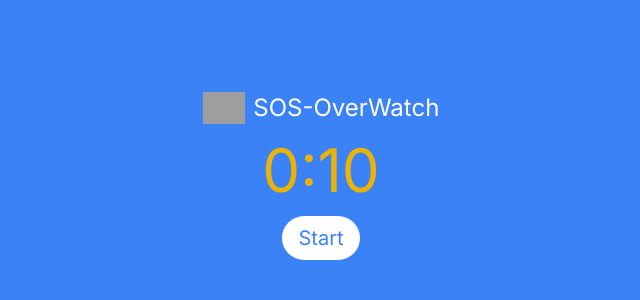
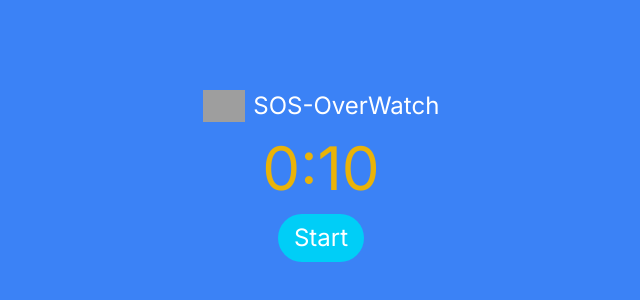
Before and after one commit to ewanbrinkman/stormhacks-2024, a Next.js app: page / in a window 1280 px wide. Shown: the part 224-524 px from the top of the page, without its empty margins (319-959 px from the left). Built offline with nearby package versions, Linux system fonts and the light colour scheme; grey boxes are pictures that could not be loaded.

Commit message:
feat: add custom button component

```diff
--- /dev/null
+++ b/src/app/components/Button.tsx
@@ -0,0 +1,29 @@
+import React from 'react';
+import ButtonProps from '@typings/ButtonProps';
+import Link from 'next/link';
+
+const Button: React.FC<ButtonProps> = (props: ButtonProps) => {
+    const baseClassName: string =
+        'pointer-events-auto text-white bg-second-color-normal py-2 px-4 transition duration-300 ease-in-out hover:bg-second-color-dark focus:bg-second-color-dark text-2xl rounded-3xl';
+
+    return props.href ? (
+        <Link
+            href={props.href}
+            className={`${baseClassName} ${props.className}`}
+            onClick={props.onClick}
+            style={props.style}
+        >
+            {props.children}
+        </Link>
+    ) : (
+        <button
+            className={`${baseClassName} ${props.className}`}
+            onClick={props.onClick}
+            style={props.style}
+        >
+            {props.children}
+        </button>
+    );
+};
+
+export default Button;
--- a/src/app/page.tsx
+++ b/src/app/page.tsx
@@ -2,6 +2,7 @@
 
 import React, { useState, useEffect } from 'react';
 import config from '@assets/config.json';
+import Button from "@components/Button";
 
 export default function Home() {
   const [timeLeft, setTimeLeft] = useState(10);
@@ -88,12 +89,15 @@ export default function Home() {
               </button>
             </div>
           )}
-          <button
+          {/* <button
             onClick={startTimer}
             className="bg-white text-blue-500 px-4 py-2 rounded-full text-xl"
           >
             Start
-          </button>
+          </button> */}
+          <Button onClick={startTimer}>
+            Start
+          </Button>
         </div>
       </div>
     </main>
--- /dev/null
+++ b/src/app/types/ButtonProps.ts
@@ -0,0 +1,11 @@
+import { CSSProperties } from 'react';
+
+interface ButtonProps {
+    children?: React.ReactNode;
+    href?: string;
+    onClick?: () => void;
+    className?: string;
+    style?: CSSProperties;
+}
+
+export default ButtonProps;
--- a/src/assets/config.json
+++ b/src/assets/config.json
@@ -5,5 +5,13 @@
     "randomNumber": {
         "min": 1000,
         "max": 10000
+    },
+    "colorTheme": {
+        "main": "#00c476",
+        "second": {
+            "normal": "#00cef7",
+            "dark": "#007b94"
+        },
+        "third": "#4f149c"
     }
 }
--- a/tailwind.config.ts
+++ b/tailwind.config.ts
@@ -1,4 +1,5 @@
 import type { Config } from "tailwindcss";
+import appConfig from "./src/assets/config.json";
 
 const config: Config = {
   content: [
@@ -8,11 +9,12 @@ const config: Config = {
   ],
   theme: {
     extend: {
-      backgroundImage: {
-        "gradient-radial": "radial-gradient(var(--tw-gradient-stops))",
-        "gradient-conic":
-          "conic-gradient(from 180deg at 50% 50%, var(--tw-gradient-stops))",
-      },
+      colors: {
+        'main-color': appConfig.colorTheme.main,
+        'second-color-normal': appConfig.colorTheme.second.normal,
+        'second-color-dark': appConfig.colorTheme.second.dark,
+        'third-color': appConfig.colorTheme.third,
+    },
     },
   },
   plugins: [],
--- a/tsconfig.json
+++ b/tsconfig.json
@@ -21,6 +21,7 @@
       "@/*": ["./src/*"],
       "@app/*": ["./src/app/*"],
       "@components/*": ["./src/app/components/*"],
+      "@typings/*": ["./src/app/types/*"],
       "@assets/*": ["./src/assets/*"],
     }
   },
```
